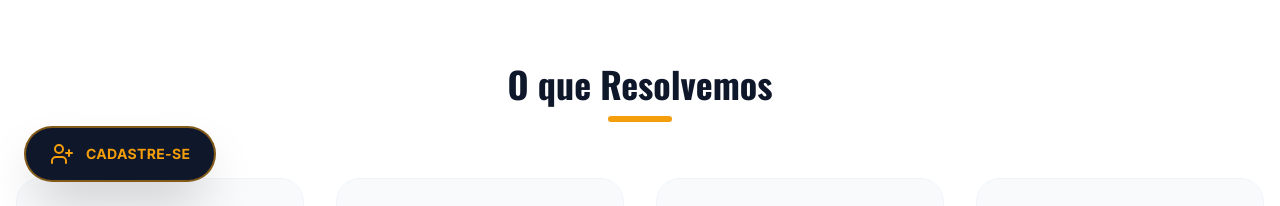
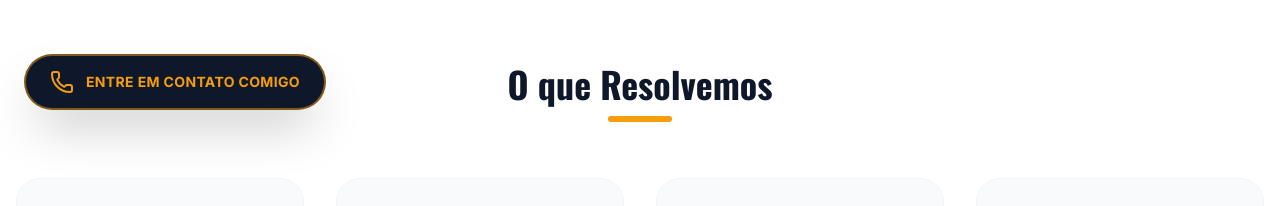
Before and after one commit to lmberaldo-pixel/Serra, a React (Vite) app: page / in a window 1280 px wide. Shown: the part 594-800 px from the top of the page. Built offline with nearby package versions, Linux system fonts and the light colour scheme.

Commit message:
fix(ui): Update floating button text and icon
Changes the text and icon of the floating action button to better reflect its purpose as a contact initiation rather than a registration prompt.

```diff
--- a/App.tsx
+++ b/App.tsx
@@ -1,4 +1,3 @@
-
 import React, { useState } from 'react';
 import {
   Wrench,
@@ -440,14 +439,14 @@ const App: React.FC = () => {
       )}
 
       {/* Floating Registration Button (Left Side) */}
-      <div className="fixed bottom-6 left-6 z-40">
+      <div className="fixed bottom-24 left-6 z-40">
         <button
           onClick={() => setIsModalOpen(true)}
           className="bg-slate-900 text-amber-500 h-14 px-6 rounded-full shadow-2xl flex items-center gap-3 transition-transform active:scale-90 hover:bg-slate-800 border-2 border-amber-500/50"
-          aria-label="Cadastre-se"
+          aria-label="Entre em contato comigo"
         >
-          <UserPlus size={24} />
-          <span className="font-bold text-sm uppercase tracking-wide hidden md:inline">Cadastre-se</span>
+          <Phone size={24} />
+          <span className="font-bold text-sm uppercase tracking-wide hidden md:inline">Entre em contato comigo</span>
         </button>
       </div>
 
```
